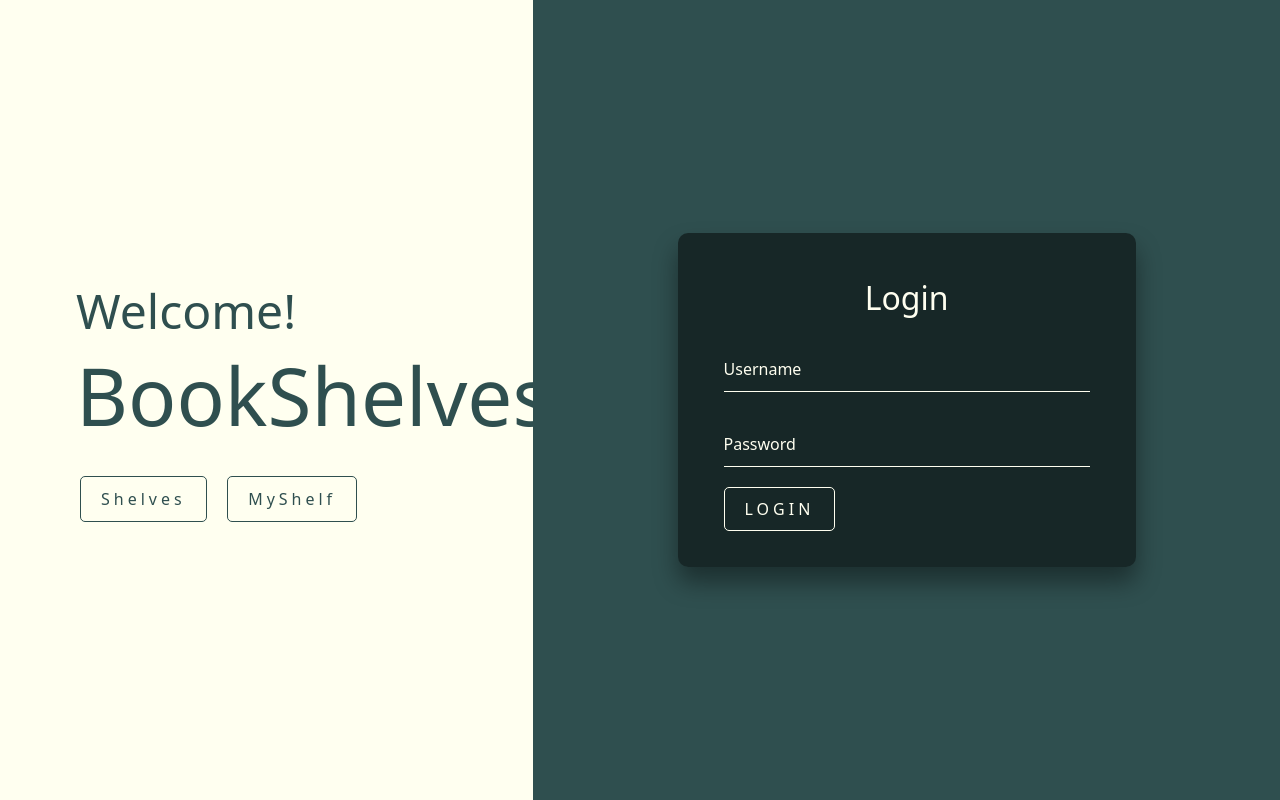
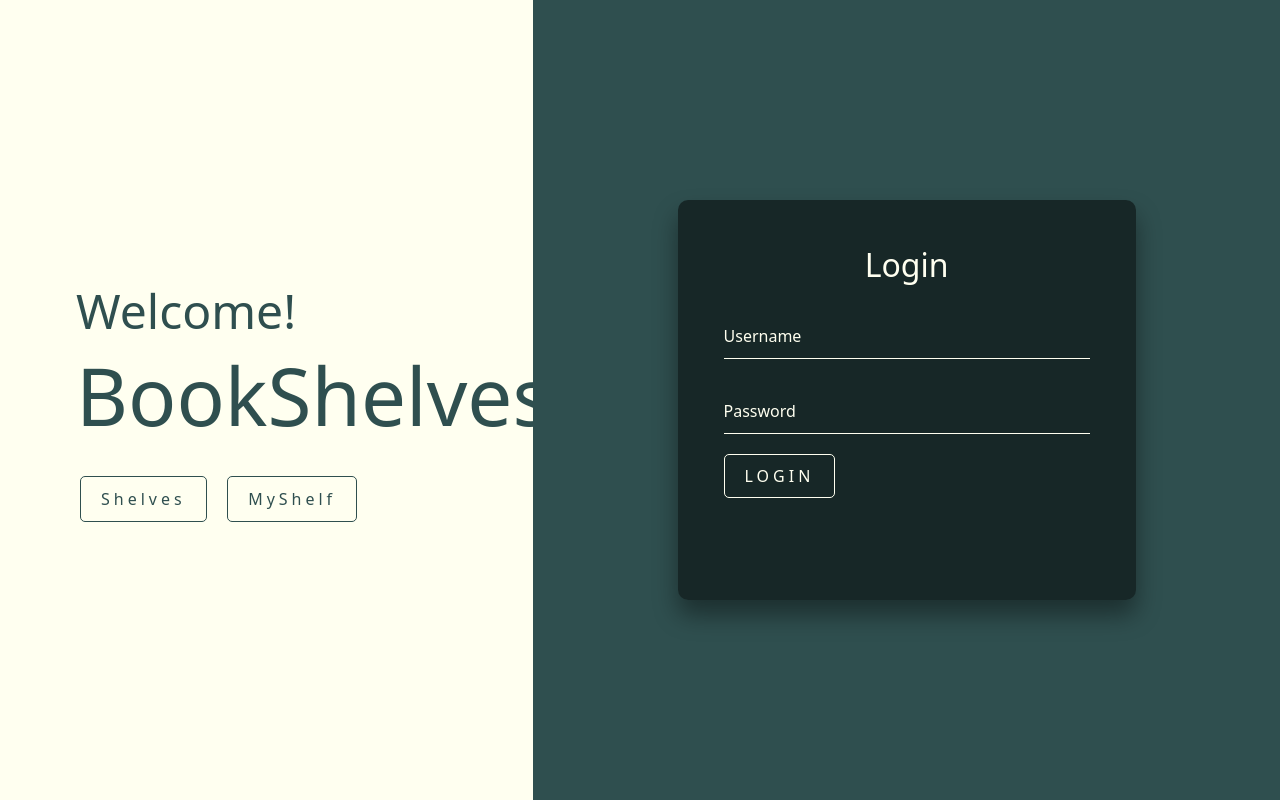
Before and after one commit to LauraHPG/web-jedi, a plain HTML site: page index.html in a window 1280 px wide. Drawn offline with nearby package versions, Linux system fonts and the light colour scheme.

Commit message:
Add files via upload

```diff
--- a/css/index.css
+++ b/css/index.css
@@ -45,6 +45,7 @@ main{
     background: rgba(0,0,0,.5);
     box-shadow: 0 15px 25px rgba(0,0,0,.4);
     border-radius: 10px;
+    min-height: 50vh;
 }
 
 .login-box h2 {
```
